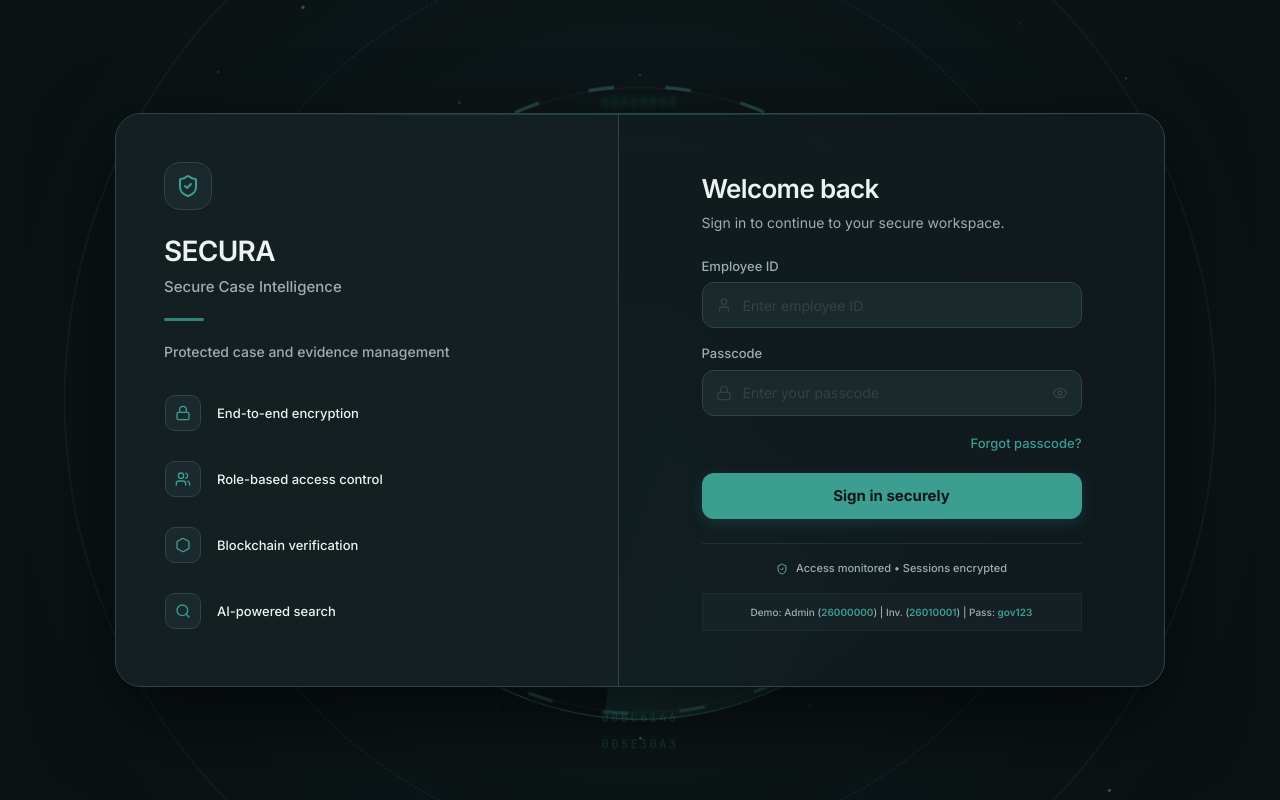
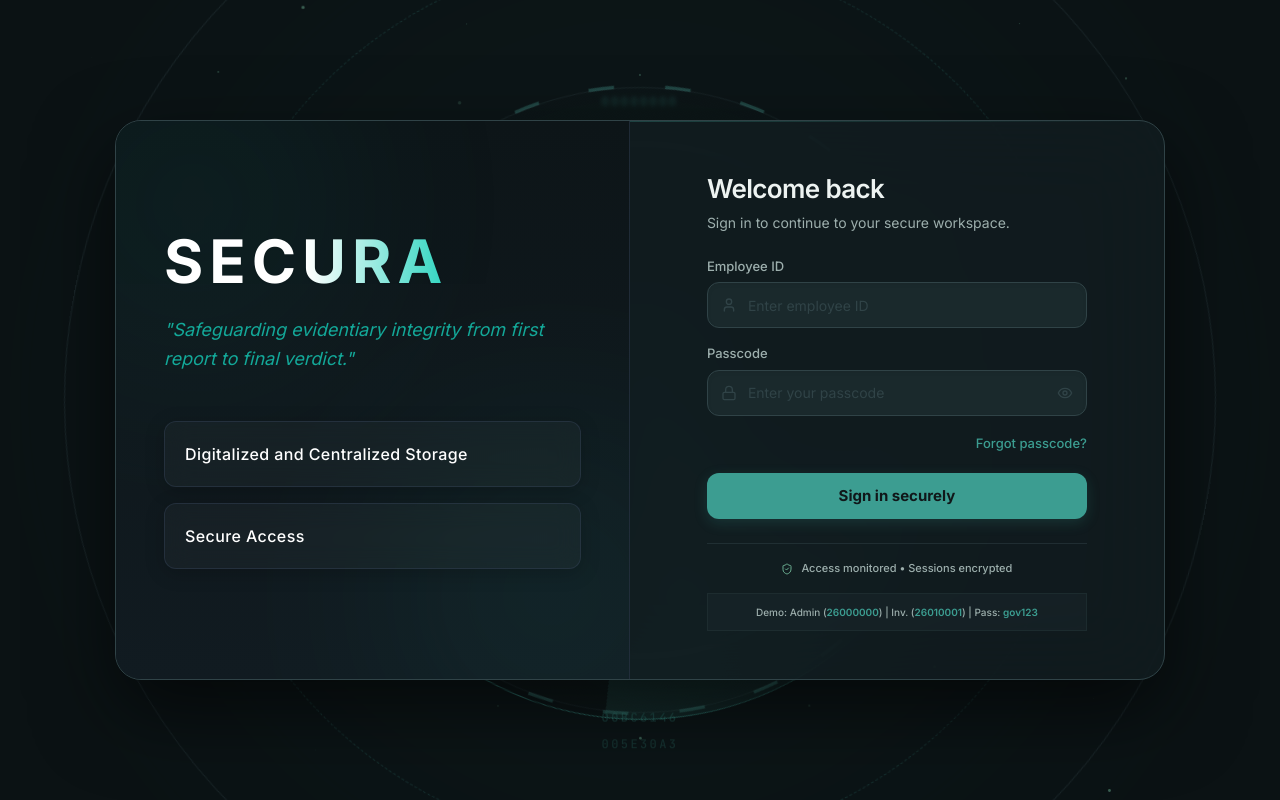
Before and after one commit to prabhatkaushal/Govt_Data, a Next.js app in the folder frontend/: page /login in a window 1280 px wide. Built offline with nearby package versions, Linux system fonts and the light colour scheme.

Commit message:
Update login page UI, simplify sidebar navigation, and fix global search placeholders

```diff
--- a/frontend/src/app/documents/page.tsx
+++ b/frontend/src/app/documents/page.tsx
@@ -131,11 +131,6 @@ export default function DocumentsPage() {
           </h1>
           <p className="text-content-muted mt-2 text-xs font-mono tracking-widest uppercase">Secure document repository</p>
         </div>
-        {isInvestigator && (
-          <Link href="/documents/upload" className="bg-accent/10 hover:bg-accent/20 text-accent border border-accent/20 px-5 py-2.5 rounded text-xs font-bold tracking-widest uppercase transition-all flex items-center gap-2">
-            <Upload className="w-4 h-4" /> UPLOAD DOCUMENT
-          </Link>
-        )}
       </motion.div>
 
       <motion.div variants={itemVariants} className="space-y-4">
--- a/frontend/src/app/login/page.tsx
+++ b/frontend/src/app/login/page.tsx
@@ -2,7 +2,7 @@
 
 import { useState } from "react";
 import { useAuth } from "@/context/AuthContext";
-import { ShieldCheck, Lock, AlertOctagon, User, Eye, Users, Hexagon, Search } from "lucide-react";
+import { ShieldCheck, Lock, AlertOctagon, User, Eye, Users, Hexagon, Search, Link2, Scale, Database } from "lucide-react";
 import { motion } from "framer-motion";
 import { SecureBackground3D } from "@/components/SecureBackground3D";
 
@@ -44,46 +44,35 @@ export default function LoginPage() {
         <div className="absolute top-0 left-0 w-full h-[1px] bg-gradient-to-r from-transparent via-[#3C9D91]/30 to-transparent" />
 
         {/* Left Section (Branding & Features) */}
-        <div className="w-full md:w-[48%] p-8 lg:p-12 bg-[#172326]/60 border-b md:border-b-0 md:border-r border-[#304347] flex flex-col justify-center">
-          <div className="max-w-[340px] mx-auto md:mx-0 w-full">
-            <div className="w-12 h-12 rounded-2xl bg-[#1A292C] flex items-center justify-center border border-[#304347] text-[#3C9D91] mb-5 shadow-inner">
-              <ShieldCheck className="w-6 h-6" />
-            </div>
+        <div className="w-full md:w-[50%] p-8 lg:p-12 bg-gradient-to-b from-[#0d1518] to-[#111b21] border-b md:border-b-0 md:border-r border-slate-700/50 flex flex-col justify-center relative overflow-hidden">
+          {/* Subtle background glow */}
+          <div className="absolute top-0 left-0 w-full h-full overflow-hidden pointer-events-none">
+             <div className="absolute top-[-10%] left-[-10%] w-[50%] h-[50%] bg-[#14b8a6] rounded-full blur-[120px] opacity-10" />
+             <div className="absolute bottom-[-10%] right-[-10%] w-[50%] h-[50%] bg-[#2dd4bf] rounded-full blur-[120px] opacity-10" />
+          </div>
 
-            <h1 className="text-[28px] font-semibold text-[#EDF3F1] mb-1 tracking-tight">SECURA</h1>
-            <p className="text-[#9DAFAD] text-[15px] font-medium">Secure Case Intelligence</p>
+          <div className="max-w-[420px] mx-auto md:mx-0 w-full relative z-10 flex flex-col items-center md:items-start text-center md:text-left mt-10">
+            {/* Header & Branding */}
+            <div className="mb-10 w-full flex flex-col items-center md:items-start text-center md:text-left">
+              <h1 className="text-5xl md:text-6xl font-bold tracking-widest mb-6 bg-gradient-to-r from-white via-white to-[#2dd4bf] bg-clip-text text-transparent drop-shadow-sm">
+                SECURA
+              </h1>
 
-            <div className="w-10 h-[3px] bg-[#3C9D91] my-5 rounded-full opacity-80" />
+              <p className="text-[#14b8a6]/90 italic text-lg leading-relaxed max-w-sm mb-12">
+                "Safeguarding evidentiary integrity from first report to final verdict."
+              </p>
 
-            <p className="text-[#9DAFAD] font-medium mb-6 text-[14px]">Protected case and evidence management</p>
-
-            <div className="space-y-3 hidden sm:block">
-              <div className="flex items-center gap-4 group p-2 -ml-2 rounded-xl transition-all duration-300 hover:bg-[#1A292C]/50 hover:border-[#3C9D91]/30 hover:shadow-[inset_0_0_15px_rgba(60,157,145,0.08)] border border-transparent cursor-default">
-                <div className="w-9 h-9 rounded-[10px] bg-[#1A292C] flex items-center justify-center text-[#3C9D91] border border-[#304347] transition-all duration-300 group-hover:border-[#3C9D91]/50 group-hover:bg-[#121D20]">
-                  <Lock className="w-[16px] h-[16px]" />
+              <div className="w-full space-y-4">
+                <div className="bg-white/[0.03] backdrop-blur-md border border-slate-700/50 rounded-xl p-5 shadow-[0_4px_20px_rgba(0,0,0,0.2)]">
+                  <h3 className="text-white font-medium text-base tracking-wide">
+                    Digitalized and Centralized Storage
+                  </h3>
                 </div>
-                <span className="text-[13px] font-medium text-[#EDF3F1]">End-to-end encryption</span>
-              </div>
-
-              <div className="flex items-center gap-4 group p-2 -ml-2 rounded-xl transition-all duration-300 hover:bg-[#1A292C]/50 hover:border-[#3C9D91]/30 hover:shadow-[inset_0_0_15px_rgba(60,157,145,0.08)] border border-transparent cursor-default">
-                <div className="w-9 h-9 rounded-[10px] bg-[#1A292C] flex items-center justify-center text-[#3C9D91] border border-[#304347] transition-all duration-300 group-hover:border-[#3C9D91]/50 group-hover:bg-[#121D20]">
-                  <Users className="w-[16px] h-[16px]" />
+                <div className="bg-white/[0.03] backdrop-blur-md border border-slate-700/50 rounded-xl p-5 shadow-[0_4px_20px_rgba(0,0,0,0.2)]">
+                  <h3 className="text-white font-medium text-base tracking-wide">
+                    Secure Access
+                  </h3>
                 </div>
-                <span className="text-[13px] font-medium text-[#EDF3F1]">Role-based access control</span>
-              </div>
-
-              <div className="flex items-center gap-4 group p-2 -ml-2 rounded-xl transition-all duration-300 hover:bg-[#1A292C]/50 hover:border-[#3C9D91]/30 hover:shadow-[inset_0_0_15px_rgba(60,157,145,0.08)] border border-transparent cursor-default">
-                <div className="w-9 h-9 rounded-[10px] bg-[#1A292C] flex items-center justify-center text-[#3C9D91] border border-[#304347] transition-all duration-300 group-hover:border-[#3C9D91]/50 group-hover:bg-[#121D20]">
-                  <Hexagon className="w-[16px] h-[16px]" />
-                </div>
-                <span className="text-[13px] font-medium text-[#EDF3F1]">Blockchain verification</span>
-              </div>
-
-              <div className="flex items-center gap-4 group p-2 -ml-2 rounded-xl transition-all duration-300 hover:bg-[#1A292C]/50 hover:border-[#3C9D91]/30 hover:shadow-[inset_0_0_15px_rgba(60,157,145,0.08)] border border-transparent cursor-default">
-                <div className="w-9 h-9 rounded-[10px] bg-[#1A292C] flex items-center justify-center text-[#3C9D91] border border-[#304347] transition-all duration-300 group-hover:border-[#3C9D91]/50 group-hover:bg-[#121D20]">
-                  <Search className="w-[16px] h-[16px]" />
-                </div>
-                <span className="text-[13px] font-medium text-[#EDF3F1]">AI-powered search</span>
               </div>
             </div>
           </div>
--- a/frontend/src/components/layout/Sidebar.tsx
+++ b/frontend/src/components/layout/Sidebar.tsx
@@ -51,12 +51,6 @@ export function Sidebar() {
       name: "DOCUMENTS",
       items: [
         { name: "Documents Vault", href: "/documents", icon: FileText },
-        { name: "Upload Document", href: "/documents/upload", icon: Upload },
-      ]
-    },
-    {
-      name: "EVIDENCE",
-      items: [
         { name: "Upload Section", href: "/documents/upload", icon: Upload },
       ]
     },
--- a/frontend/src/components/layout/Topbar.tsx
+++ b/frontend/src/components/layout/Topbar.tsx
@@ -93,7 +93,7 @@ export function Topbar() {
             }`}
           >
             <Search className="w-3.5 h-3.5 shrink-0" />
-            <span className="flex-1 text-left text-xs">Search cases, documents, evidence...</span>
+            <span className="flex-1 text-left text-xs">Global Semantic Search...</span>
             <kbd className="hidden sm:inline-flex items-center gap-1 text-[10px] text-content-muted font-mono border border-border rounded px-1.5 py-0.5 bg-background/50">
               ⌘K
             </kbd>
@@ -122,7 +122,7 @@ export function Topbar() {
                         router.push("/search");
                       }
                     }}
-                    placeholder="Search cases, documents, evidence, officers..."
+                    placeholder="Global semantic search across cases, documents, evidence..."
                     className="flex-1 bg-transparent text-sm text-content-primary placeholder-content-muted outline-none"
                   />
                   <button onClick={() => setIsSearchOpen(false)} className="text-content-muted hover:text-content-primary transition-colors">
```
Also changed, not shown: frontend/public/secura-logo.jpg (added).
